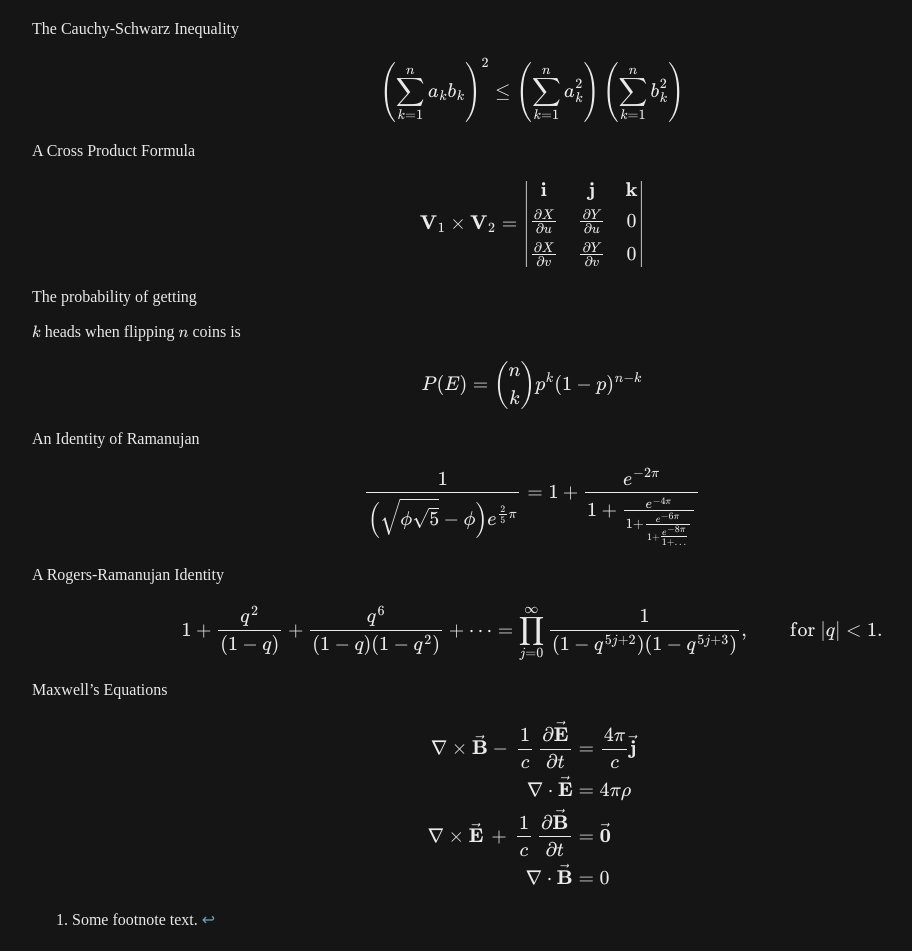
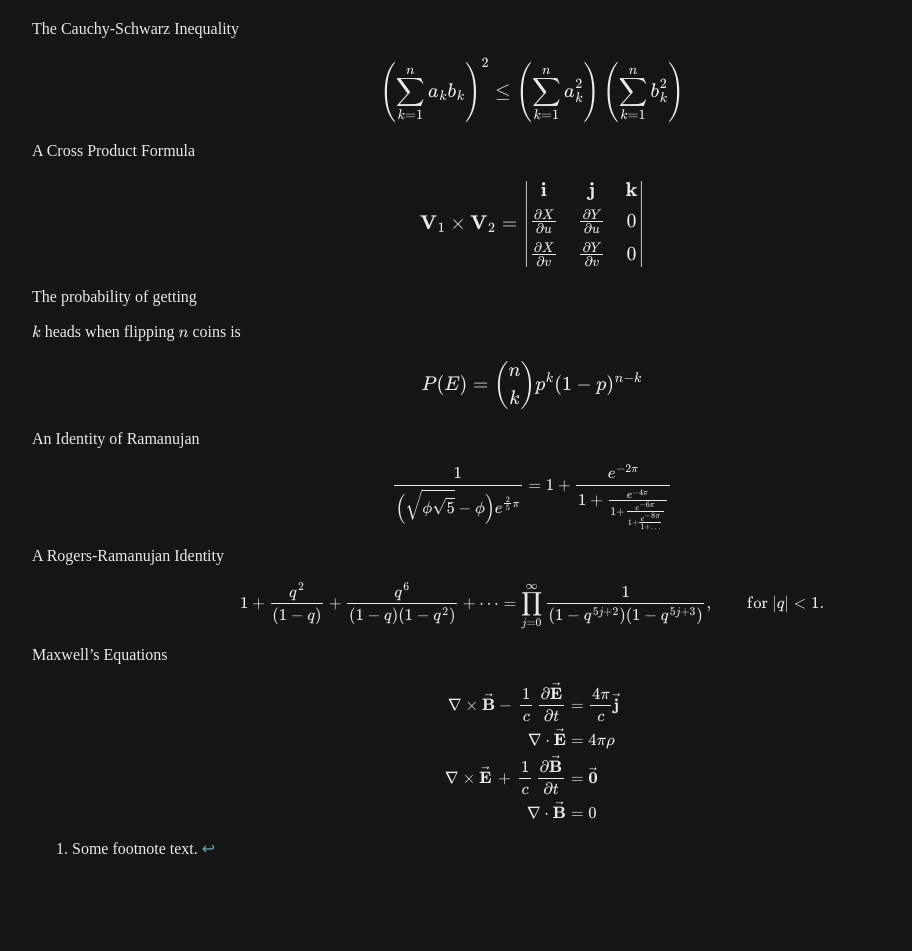
Before and after one commit to profphillips/wikibasics, a Jekyll site: the page built from test.md, in a window 1280 px wide. Shown: the part 3283-4234 px from the top of the page, without its empty margins (108-1020 px from the left). Built offline with Jekyll 4.4.1, drawn with Linux system fonts in a browser that asks for light colours; our own code applies the rules of GitHub Pages for plain Markdown files; after the commit the page ends 4164 px from its top, so only the background shows below that.

Commit message:
Update test.md

```diff
--- a/test.md
+++ b/test.md
@@ -181,10 +181,10 @@ which you wish to be displayed literally, ex.: \`foo\`, \*bar\*, etc.
 <p class="math">\[P(E) = {n \choose k} p^k (1-p)^{ n-k} \]</p>
 
 <p>An Identity of Ramanujan</p>
-<p class="math">\[ \frac{1}{\Bigl(\sqrt{\phi \sqrt{5}}-\phi\Bigr) e^{\frac25 \pi}} = 1+\frac{e^{-2\pi}} {1+\frac{e^{-4\pi}} {1+\frac{e^{-6\pi}} {1+\frac{e^{-8\pi}} {1+\ldots} } } } \]</p>
+<p>\[ \frac{1}{\Bigl(\sqrt{\phi \sqrt{5}}-\phi\Bigr) e^{\frac25 \pi}} = 1+\frac{e^{-2\pi}} {1+\frac{e^{-4\pi}} {1+\frac{e^{-6\pi}} {1+\frac{e^{-8\pi}} {1+\ldots} } } } \]</p>
 
 <p>A Rogers-Ramanujan Identity</p>
-<p class="math">\[ 1 + \frac{q^2}{(1-q)}+\frac{q^6}{(1-q)(1-q^2)}+\cdots = \prod_{j=0}^{\infty}\frac{1}{(1-q^{5j+2})(1-q^{5j+3})}, \quad\quad \text{for $|q|&lt;1$}. \]</p>
+<p>\[ 1 + \frac{q^2}{(1-q)}+\frac{q^6}{(1-q)(1-q^2)}+\cdots = \prod_{j=0}^{\infty}\frac{1}{(1-q^{5j+2})(1-q^{5j+3})}, \quad\quad \text{for $|q|&lt;1$}. \]</p>
 
 <p>Maxwell’s Equations</p>
-<p class="math">\[ \begin{aligned} \nabla \times \vec{\mathbf{B}} -\, \frac1c\, \frac{\partial\vec{\mathbf{E}}}{\partial t} &amp; = \frac{4\pi}{c}\vec{\mathbf{j}} \\ \nabla \cdot \vec{\mathbf{E}} &amp; = 4 \pi \rho \\ \nabla \times \vec{\mathbf{E}}\, +\, \frac1c\, \frac{\partial\vec{\mathbf{B}}}{\partial t} &amp; = \vec{\mathbf{0}} \\ \nabla \cdot \vec{\mathbf{B}} &amp; = 0 \end{aligned} \]</p>
+<p>\[ \begin{aligned} \nabla \times \vec{\mathbf{B}} -\, \frac1c\, \frac{\partial\vec{\mathbf{E}}}{\partial t} &amp; = \frac{4\pi}{c}\vec{\mathbf{j}} \\ \nabla \cdot \vec{\mathbf{E}} &amp; = 4 \pi \rho \\ \nabla \times \vec{\mathbf{E}}\, +\, \frac1c\, \frac{\partial\vec{\mathbf{B}}}{\partial t} &amp; = \vec{\mathbf{0}} \\ \nabla \cdot \vec{\mathbf{B}} &amp; = 0 \end{aligned} \]</p>
```
